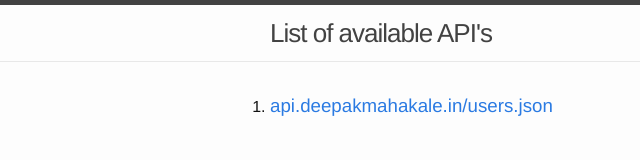
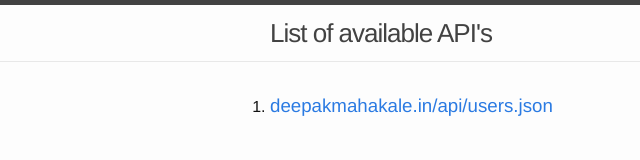
Before and after one commit to deepakmahakale/api, a plain HTML site: page index.html in a window 1280 px wide. Shown: the full height of the page, 0-640 px from the left. Drawn offline with Linux system fonts and the light colour scheme.

Commit message:
Update index.html

```diff
--- a/index.html
+++ b/index.html
@@ -16,7 +16,7 @@
     <div class="page-content">
       <div class="wrapper">
         <ol>
-          <li><h3><a href="http://api.deepakmahakale.in/users.json">api.deepakmahakale.in/users.json</a></h3></li>
+          <li><h3><a href="http://deepakmahakale.in/api/users.json">deepakmahakale.in/api/users.json</a></h3></li>
         </ol>
       </div>
     </div>
```
